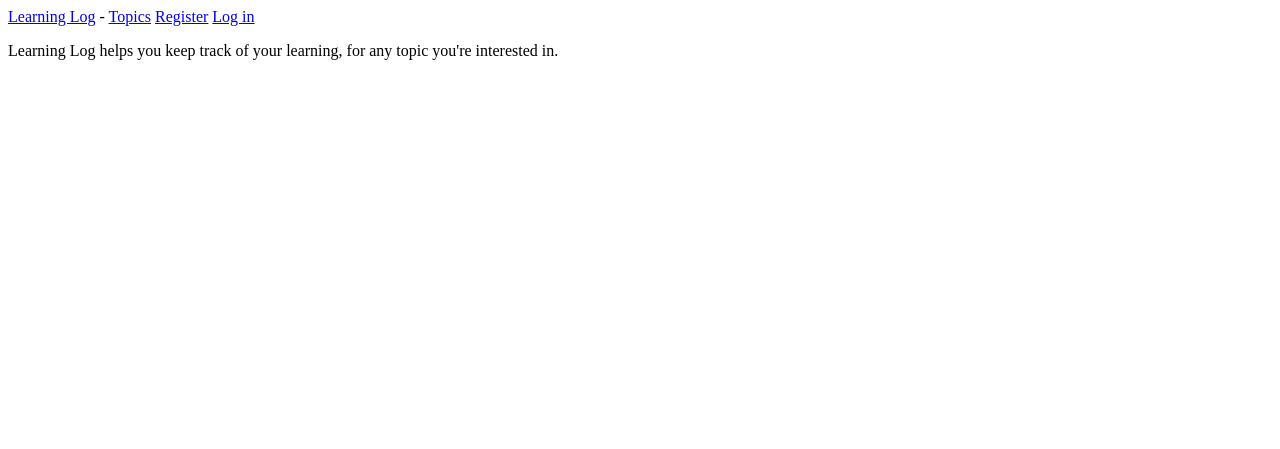
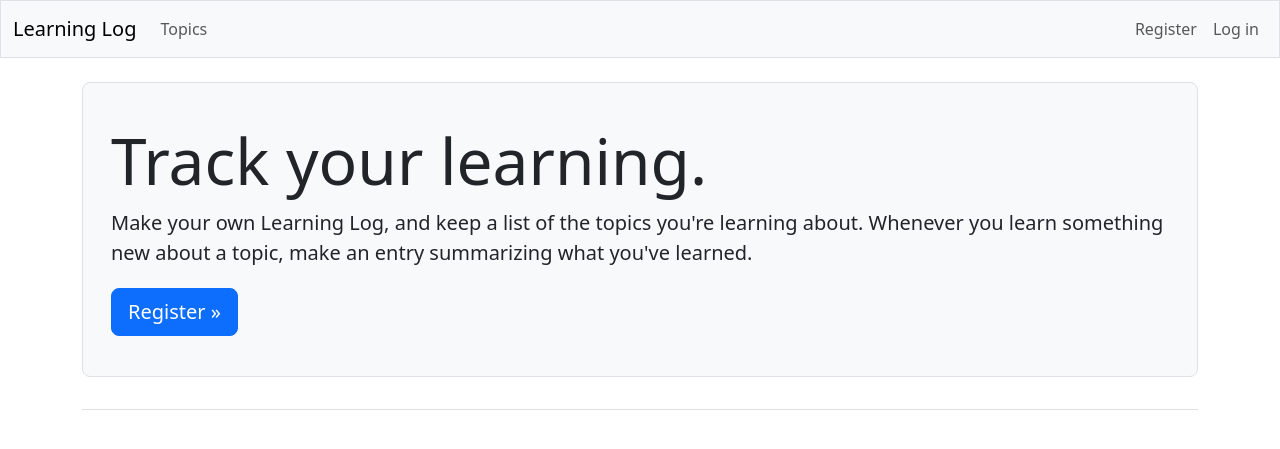
Before and after one commit to Nyongoki/learning-logs-, a Django app: page / in a window 1280 px wide. Shown: the top 449 px of the page. Run offline with Django 5.2, Linux system fonts and the light colour scheme; some libraries are stand-ins or nearby versions.

Commit message:
fixed bugs

```diff
--- a/accounts/views.py
+++ b/accounts/views.py
@@ -16,7 +16,7 @@ def register(request):
             new_user = form.save()
             # log the  user in and then redirect to the home page.
             login(request, new_user)
-            return render('learning_logs:index')
+            return redirect('learning_logs:index')
 
     #display a blank or invalid form
     context ={'form':form}
--- a/learning_logs/templates/learning_logs/base.html
+++ b/learning_logs/templates/learning_logs/base.html
@@ -1,20 +1,66 @@
-<p>
-  <a href="{% url 'learning_logs:index' %}">Learning Log</a> -
-  <a href="{% url 'learning_logs:topics' %}">Topics</a>
+ <!doctype html>
+ <html lang="en">
+ <head>
+  <meta charset="utf-8">
+  <meta name="viewport" content="width=device-width, initial-scale=1">
+  <title>Learning Log</title>
+  {% load django_bootstrap5 %}
+  {% bootstrap_css %}
+  {% bootstrap_javascript %}
+ </head>
+  <body>
+
+   <nav class="navbar navbar-expand-md navbar-light bg-light mb-4 border">
+    <div class="container-fluid">
+       <a class="navbar-brand" href="{% url 'learning_logs:index' %}">
+          Learning Log</a>
+
+       <button class="navbar-toggler" type="button" data-bs-toggle="collapse"
+        data-bs-target="#navbarCollapse" aria-controls="navbarCollapse"
+        aria-expanded="false" aria-label="Toggle navigation">
+        <span class="navbar-toggler-icon"></span>
+      </button>
+
+       <div class="collapse navbar-collapse" id="navbarCollapse">
+         <ul class="navbar-nav me-auto mb-2 mb-md-0">
+           <li class="nav-item">
+             <a class="nav-link" href="{% url 'learning_logs:topics' %}">
+              Topics</a></li>
+        </ul> <!-- End of links on left side of navbar -->
+
+         <!-- Account-related links -->
+         <ul class="navbar-nav ms-auto mb-2 mb-md-0">
            {% if user.is_authenticated %}
-    Hello, {{ user.username }}.
+            <li class="nav-item">
+               <span class="navbar-text me-2">Hello, {{ user.username }}.
+                </span></li>
            {% else %}
-    <a href="{% url 'accounts:register' %}">Register</a>
-    <a href="{% url 'accounts:login' %}">Log in</a>
+            <li class="nav-item">
+              <a class="nav-link" href="{% url 'accounts:register' %}">
+                  Register</a></li>
+            <li class="nav-item">
+              <a class="nav-link" href="{% url 'accounts:login' %}">
+                  Log in</a></li>
           {% endif %}
-</p>
-
-{% block content %}{% endblock content %}
-
+        </ul> <!-- End of account-related links -->
          {% if user.is_authenticated %}
-   <hr />
           <form action="{% url 'accounts:logout' %}" method='post'>
             {% csrf_token %}
-    <button name='submit'>Log out</button>
+             <button name='submit' class='btn btn-outline-secondary btn-sm'>
+                Log out</button>
           </form>
         {% endif %}
+      </div> <!-- Closes collapsible parts of navbar -->
+    </div> <!-- Closes navbar's container -->
+  </nav> <!-- End of navbar -->
+  <main class="container">
+     <div class="pb-2 mb-2 border-bottom">
+      {% block page_header %}{% endblock page_header %}
+    </div>
+     <div>
+  {% block content %}{% endblock content %}
+    </div>
+  </main>
+
+   </body>
+ </html>
--- a/learning_logs/templates/learning_logs/index.html
+++ b/learning_logs/templates/learning_logs/index.html
@@ -1,6 +1,14 @@
 {% extends 'learning_logs/base.html' %}
 
-{% block content %}
-  <p>Learning Log helps you keep track of your learning, for any topic you're
-  interested in.</p>
-{% endblock content %}
+{% block page_header %}
+   <div class="p-3 mb-4 bg-light border rounded-3">
+    <div class="container-fluid py-4">
+       <h1 class="display-3">Track your learning.</h1>
+       <p class="lead">Make your own Learning Log, and keep a list of the
+      topics you're learning about. Whenever you learn something new
+      about a topic, make an entry summarizing what you've learned.</p>
+       <a class="btn btn-primary btn-lg mt-1"
+        href="{% url 'accounts:register' %}">Register &raquo;</a>
+    </div>
+  </div>
+ {% endblock page_header %}
--- a/ll_project/settings.py
+++ b/ll_project/settings.py
@@ -34,6 +34,9 @@ INSTALLED_APPS = [
     #my apps
     'learning_logs',
     'accounts',
+
+    # Third party apps.
+    'django_bootstrap5',
 
     #django default apps
     'django.contrib.admin',
```
Also changed, not shown: accounts/templates/registration/login.html (+10 -1 lines), learning_logs/templates/learning_logs/topics.html (+7 -5 lines). Lines whose indentation alone changed are shown as unchanged.
